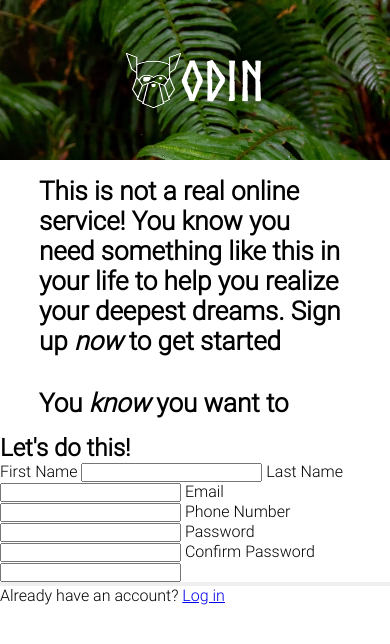
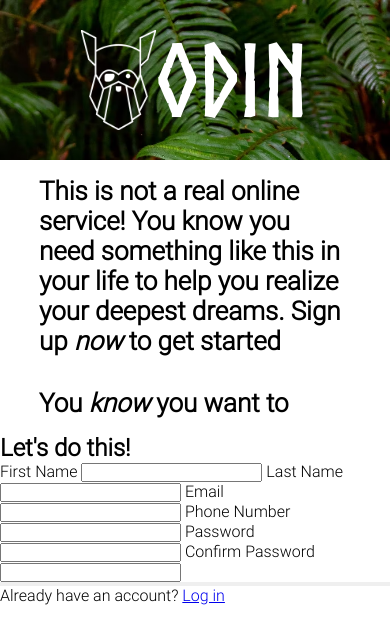
Before and after one commit to RPE8/odin-sign-up-form, a website: page index.html in a window 390 px wide. Drawn offline with Linux system fonts and the light colour scheme.

Commit message:
Change responsivness of aside's content

```diff
--- a/styles/style.css
+++ b/styles/style.css
@@ -4,19 +4,20 @@
 	font-weight: bold;
 }
 
-@font-face{
+@font-face {
 	font-family: "system";
-  font-style: normal;
-  font-weight: 300;
-	src: local(".SFNSText-Light"), local(".HelveticaNeueDeskInterface-Light"), local(".LucidaGrandeUI"), local("Ubuntu Light"), local("Segoe UI Light"), local("Roboto-Light"), local("DroidSans"), local("Tahoma");
+	font-style: normal;
+	font-weight: 300;
+	src: local(".SFNSText-Light"), local(".HelveticaNeueDeskInterface-Light"), local(".LucidaGrandeUI"),
+		local("Ubuntu Light"), local("Segoe UI Light"), local("Roboto-Light"), local("DroidSans"), local("Tahoma");
 }
 
 :root {
 	--aside-height: min(20vh, 10rem);
-	--logo-size: calc(1rem + min(10vw, 10vh));
-	--logo-header-font-size: calc(1rem + min(10vw, 10vh));
-	--h2-font-size: calc(1.5rem +  0.5vw);
-
+	--logo-content-size: min(var(--aside-height) - 1rem, calc(1rem + max(10vmax, 10vmin)));
+	--logo-size: var(--logo-content-size);
+	--logo-header-font-size: var(--logo-content-size);
+	--h2-font-size: calc(1.5rem + 0.5vw);
 }
 
 * {
@@ -60,7 +61,7 @@ body {
 }
 
 .logo {
-	width: var(--logo-size);
+	width: auto;
 	height: var(--logo-size);
 }
 
@@ -75,7 +76,7 @@ body {
 
 .content-section {
 	display: flex;
-	flex-direction:column;
+	flex-direction: column;
 }
 
 .quote {
```
